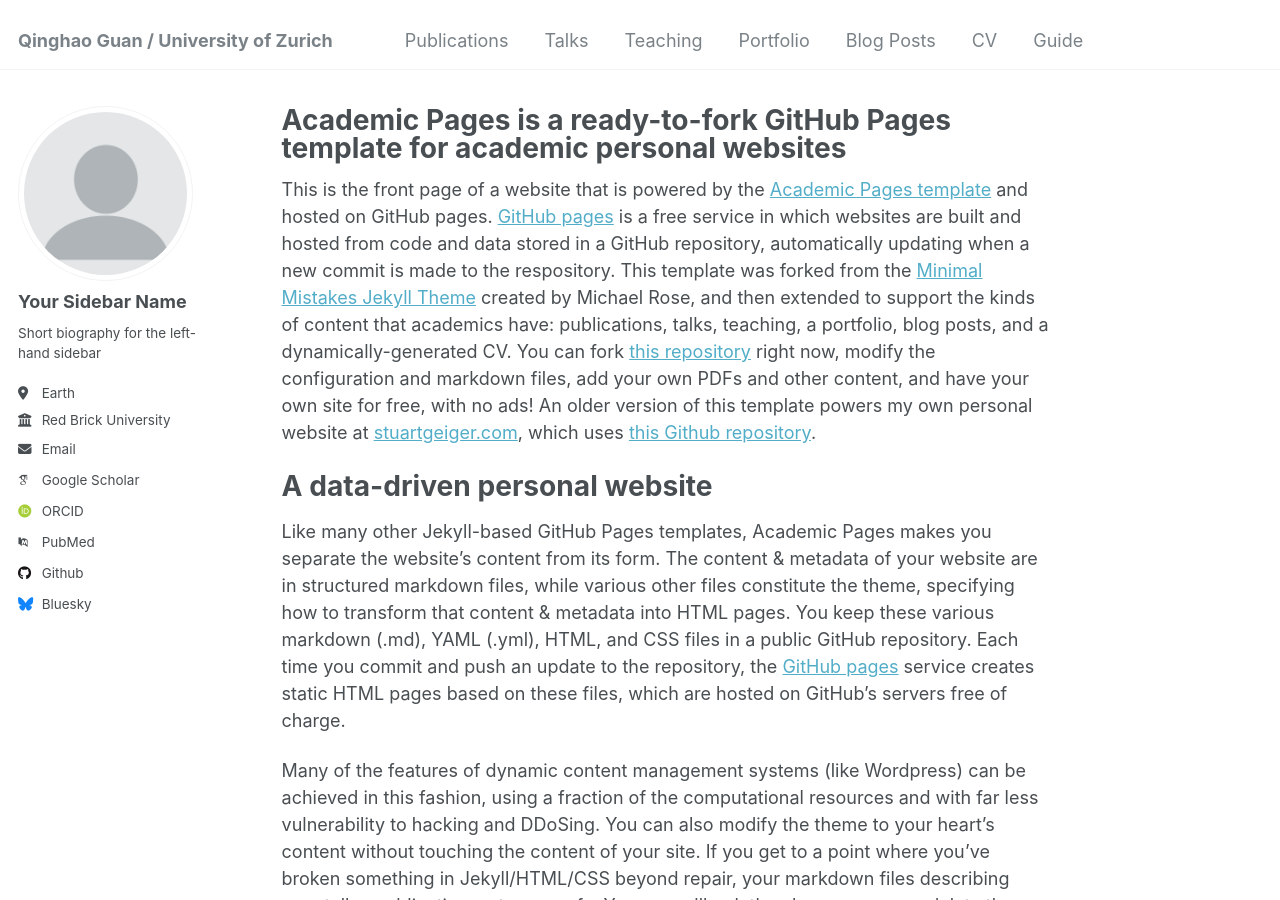
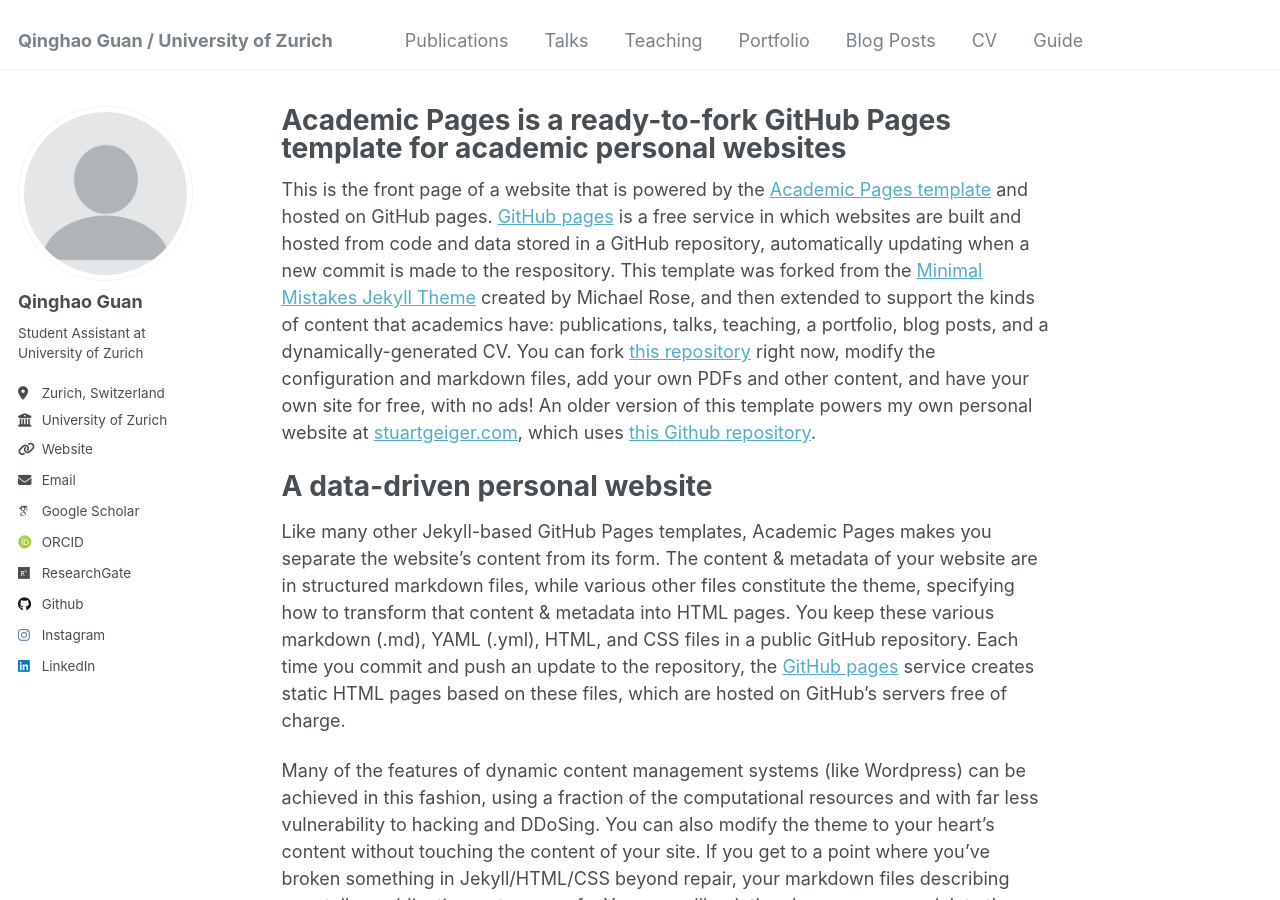
Before and after one commit to Qinghao-Guan/qinghao.guan.github.io, a Jekyll site: the page built from _pages/about.md, in a window 1280 px wide and 900 px high. Built offline with Jekyll 4.4.1, drawn with Linux system fonts in a browser that asks for light colours; some web fonts are replaced.

Commit message:
Update _config.yml

```diff
--- a/_config.yml
+++ b/_config.yml
@@ -11,7 +11,7 @@ locale                   : "en-US"
 title                    : "Qinghao Guan / University of Zurich"
 title_separator          : "-"
 name                     : &name "Qinghao Guan"
-description              : &description "Qinghao Guan worked as a Student Assistant at the Computational Social and Communication Science division, Department of Communication and Media Research, UZH since September 2024. He will change his function soon to a Teaching and Research Assistant. Previously, I was a master's student in Computational Linguistics at the University of Zurich. My research interests broadly include textual analysis in digital humanities and text mining for social media. Specifically, my recent research was on how Large Language Models (LLMs) convey and communicate information."
+description              : &description "I am working as a Student Assistant at the Computational Social and Communication Science division, Department of Communication and Media Research, UZH since September 2024. He will change his function soon to a Teaching and Research Assistant. Previously, I was a master's student in Computational Linguistics at the University of Zurich. My research interests broadly include textual analysis in digital humanities and text mining for social media. Specifically, my recent research was on how Large Language Models (LLMs) convey and communicate information."
 url                      : https://qinghao.guan.github.io   # the base hostname & protocol for your site
 baseurl                  : "" # the subpath of your site, e.g. "/blog"
 repository               : "academicpages/academicpages.github.io"
@@ -22,42 +22,42 @@ repository               : "academicpages/academicpages.github.io"
 author:
   # Biographic information
   avatar           : "profile.png"
-  name             : "Your Sidebar Name"
-  pronouns         : # example: "she/her"
-  bio              : "Short biography for the left-hand sidebar"
-  location         : "Earth"
-  employer         : "Red Brick University"
-  uri              : # URL
-  email            : "none@example.org"
+  name             : "Qinghao Guan"
+  pronouns         : # example: "he/his"
+  bio              : "Student Assistant at University of Zurich"
+  location         : "Zurich, Switzerland"
+  employer         : "University of Zurich"
+  uri              : "https://www.ikmz.uzh.ch/en/research/divisions/computational-social-and-communication-science/team/qinghao-guan.html"
+  email            : "qinghao.guan@uzh.ch"
 
   # Academic websites
   arxiv            : # URL - Update with the correct link to your profile
-  googlescholar    : "https://scholar.google.com/citations?user=PS_CX0AAAAAJ"
+  googlescholar    : "https://scholar.google.com/citations?user=50wF_BAAAAAJ&hl=en"
   impactstory      : # URL
-  orcid            : "http://orcid.org/yourorcidurl"
+  orcid            : "https://orcid.org/0000-0003-0062-4502"
   semantic         : # URL
-  pubmed           : "https://www.ncbi.nlm.nih.gov/pubmed/?term=john+snow"
-  researchgate     : # URL
+  pubmed           : # URL
+  researchgate     : "https://www.researchgate.net/profile/Qinghao-Guan"
 
   # Repositories and software development
   bitbucket        : # Username - Update with your username on the site
   codepen          : # Username
   dribbble         : # Username
-  github           : "academicpages"
+  github           : "https://github.com/Qinghao-Guan"
   kaggle           : # Username
   stackoverflow    : # User number or user number and name (i.e., use "1" or "1/jeff-atwood")
 
   # Social media
-  bluesky          : "bsky.app" # Replace this with you Bluesky username
+  bluesky          : # Username
   facebook         : # Username
   flickr           : # Username
   foursquare       : # Username
   goodreads        : # Username
   google_plus      : # Username
   keybase          : # Username
-  instagram        : # Username
+  instagram        : "https://www.instagram.com/qinghaoguan/"
   lastfm           : # Username
-  linkedin         : # Username
+  linkedin         : "https://www.linkedin.com/in/qinghao-guan-a67733276/"
   mastodon         : # URL
   medium           : # URL
   pinterest        : # Username
```
